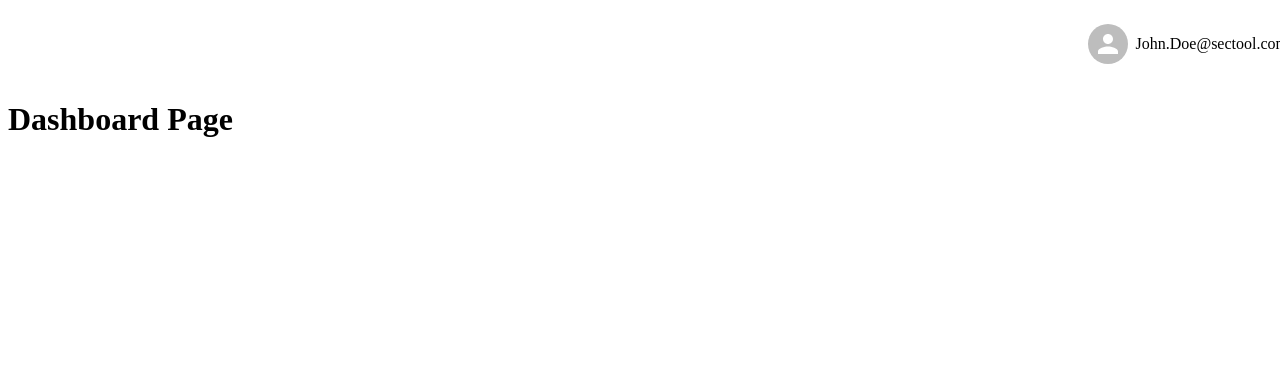
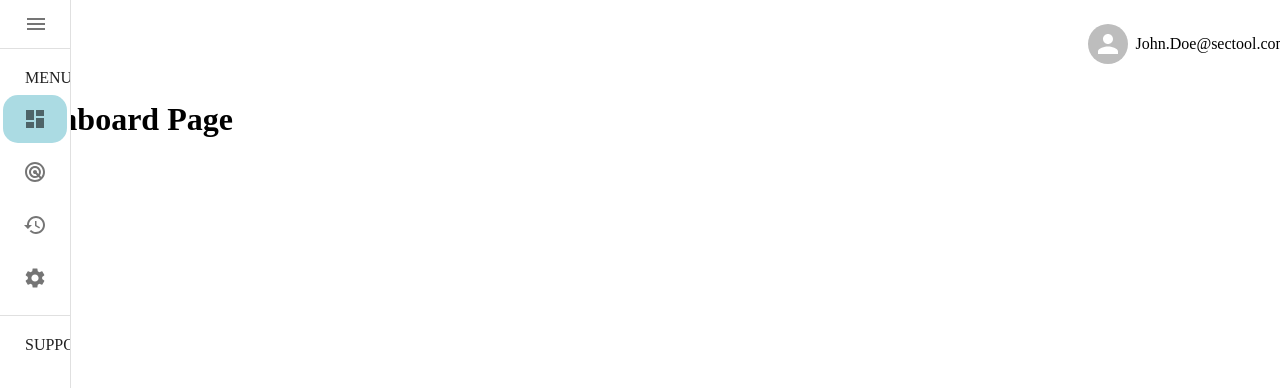
Before and after one commit to stanleyavril123/sectool, a React (Create React App) app: page / in a window 1280 px wide. Shown: the top 388 px of the page. Built offline with nearby package versions, Linux system fonts and the light colour scheme.

Commit message:
added section names

```diff
--- a/src/App.tsx
+++ b/src/App.tsx
@@ -7,7 +7,7 @@ import Sidebar from "./components/Sidebar";
 const App: React.FC = () => {
   return (
     <BrowserRouter>
-      {/* <Sidebar /> */}
+      <Sidebar />
       <Routes>
         <Route path="/" element={<Dashboard />} />
         <Route path="/Dashboard" element={<Dashboard />} />
--- /dev/null
+++ b/src/components/SidebarButtons.css
@@ -0,0 +1,4 @@
+.button-title {
+   margin-left: 25px;
+margin-top: 20px;
+}
--- a/src/components/SidebarButtons.tsx
+++ b/src/components/SidebarButtons.tsx
@@ -13,6 +13,8 @@ import DashboardIcon from "@mui/icons-material/Dashboard";
 import ScanIcon from "@mui/icons-material/Radar";
 import SettingsIcon from "@mui/icons-material/Settings";
 import MenuIcon from "@mui/icons-material/Menu";
+import HistoryIcon from "@mui/icons-material/History";
+import "./SidebarButtons.css";
 
 interface SidebarButtonsProps {
   isOpen: boolean;
@@ -26,11 +28,17 @@ const SidebarButtons: React.FC<SidebarButtonsProps> = ({
   const navigate = useNavigate();
   const location = useLocation();
 
-  const navButton: string[] = ["Dashboard", "Scan", "Setting"];
-  const navButtonPath: string[] = ["/Dashboard", "/Scan", "/Setting"];
+  const navButton: string[] = ["Dashboard", "Scan", "History", "Settings"];
+  const navButtonPath: string[] = [
+    "/Dashboard",
+    "/Scan",
+    "/History",
+    "/Settings",
+  ];
   const buttonIcons: React.ElementType[] = [
     DashboardIcon,
     ScanIcon,
+    HistoryIcon,
     SettingsIcon,
   ];
   const [pendingRoute, setPendingRoute] = useState<string | null>(null);
@@ -57,7 +65,7 @@ const SidebarButtons: React.FC<SidebarButtonsProps> = ({
   return (
     <Box
       sx={{
-        width: isOpen ? 240 : 60,
+        width: isOpen ? 240 : 70,
         transition: "width 0.3s ease",
         overflow: "hidden",
       }}
@@ -67,11 +75,12 @@ const SidebarButtons: React.FC<SidebarButtonsProps> = ({
         disableTouchRipple
         disableRipple
         onClick={() => setIsOpen(!isOpen)}
-        sx={[{ minHeight: 48, px: 2.5 }]}
+        sx={[{ minHeight: 48, px: 3 }]}
       >
         <ListItemIcon>{React.createElement(MenuIcon)}</ListItemIcon>
       </ListItemButton>
       <Divider />
+      <div className="button-title">MENU</div>
       <List>
         {navButton.map((text, index) => (
           <ListItem key={index} disablePadding>
@@ -86,6 +95,11 @@ const SidebarButtons: React.FC<SidebarButtonsProps> = ({
               }}
               sx={[
                 {
+                  marginLeft: isOpen ? "20px" : "3px",
+                  marginRight: isOpen ? "20px" : "3px",
+                  marginBottom: "5px",
+                  transition: "margin-left 0.3s ease, margin-right 0.3s ease",
+                  borderRadius: "15px",
                   "&:hover": {
                     color: "white",
                     backgroundColor:
@@ -106,6 +120,8 @@ const SidebarButtons: React.FC<SidebarButtonsProps> = ({
           </ListItem>
         ))}
       </List>
+      <Divider />
+      <div className="button-title">SUPPORT</div>
     </Box>
   );
 };
```
